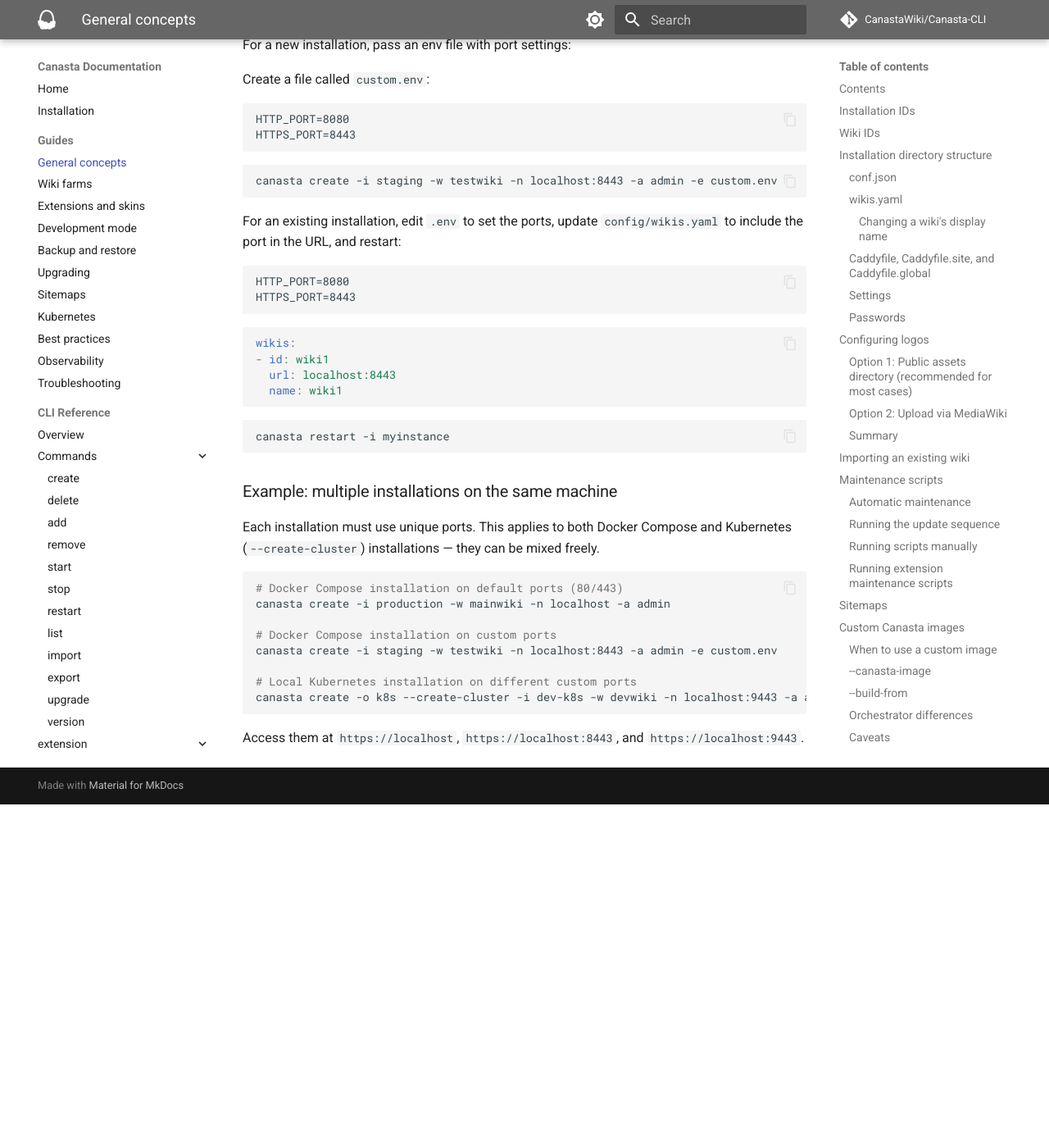
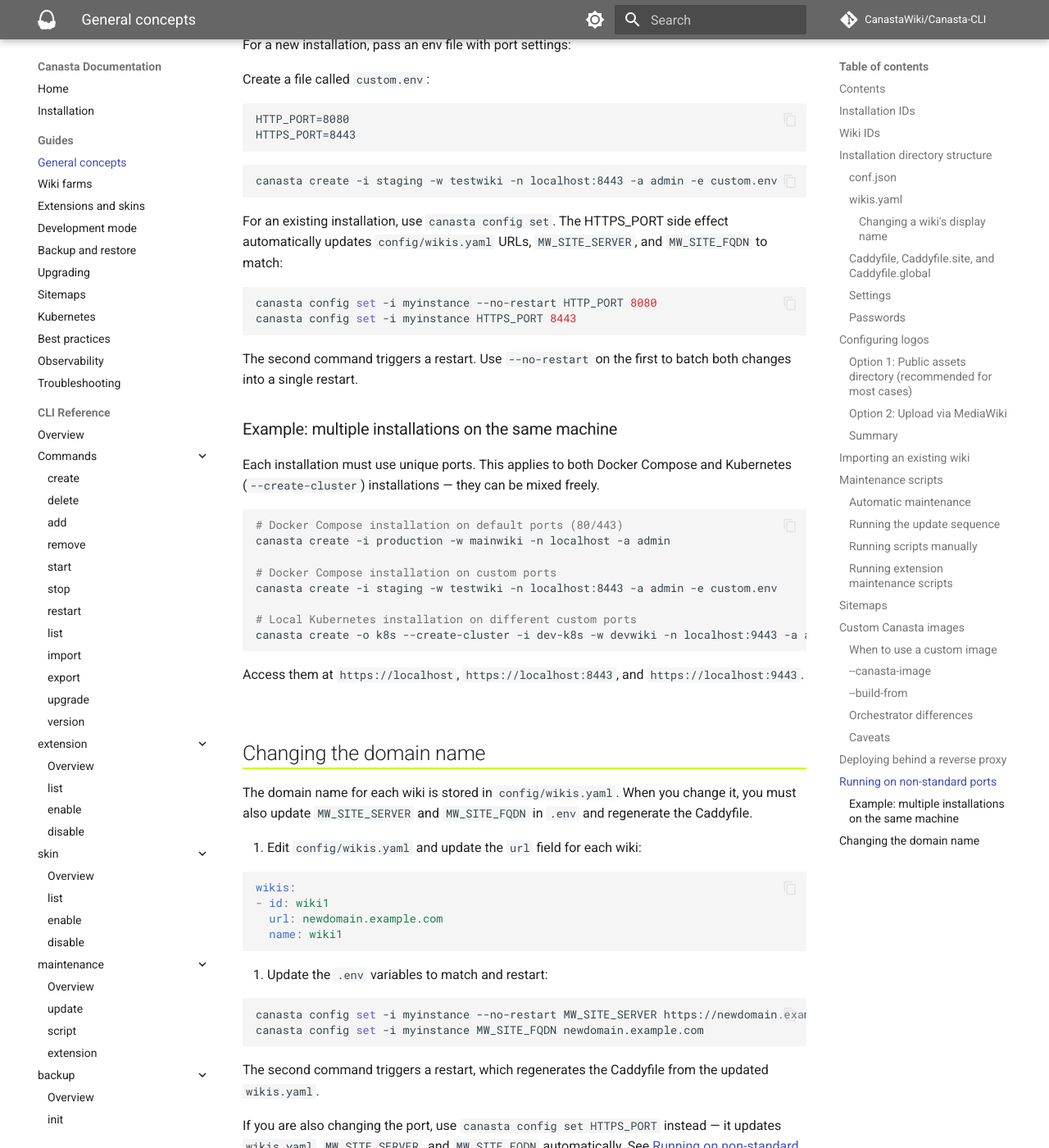
Before and after one commit to CanastaWiki/Canasta-CLI, an MkDocs documentation site: the page built from docs/guide/general-concepts.md, in a window 1280 px wide and 1400 px high, scrolled down 11599 px. Shown: the whole window at 82% size. Built offline with MkDocs 1.6.1 and Material for MkDocs 9.7.7, drawn with Linux system fonts in a browser that asks for light colours; comment, search, counter and statistics services are not loaded; before the commit the page ends 12580 px from its top, so only the background shows below that; some of the changed text lies outside the part shown.

Commit message:
Update docs to use canasta config set and add domain change section
- general-concepts.md: Replace manual .env editing for ports and reverse
  proxy with canasta config set commands. Add "Changing the domain name"
  section explaining how to update wikis.yaml and .env together.
- observability.md: Replace manual .env editing with canasta config set
  for enabling observability on existing installations.
- extensions-and-skins.md: Replace manual .env editing with canasta
  config set for enabling Elasticsearch.
- troubleshooting.md: Update CADDY_AUTO_HTTPS tip to use config set.

````diff
--- a/docs/guide/general-concepts.md
+++ b/docs/guide/general-concepts.md
@@ -452,10 +452,10 @@
 
 This generates a Caddyfile with `http://` site addresses so Caddy listens on port 80 only.
 
-For an existing installation, add `CADDY_AUTO_HTTPS=off` to the `.env` file and restart:
+For an existing installation:
 
 ```bash
-canasta restart -i myinstance
+canasta config set -i myinstance CADDY_AUTO_HTTPS off
 ```
 
 ---
@@ -476,23 +476,14 @@
 canasta create -i staging -w testwiki -n localhost:8443 -a admin -e custom.env
 ```
 
-For an existing installation, edit `.env` to set the ports, update `config/wikis.yaml` to include the port in the URL, and restart:
+For an existing installation, use `canasta config set`. The HTTPS_PORT side effect automatically updates `config/wikis.yaml` URLs, `MW_SITE_SERVER`, and `MW_SITE_FQDN` to match:
 
-```env
-HTTP_PORT=8080
-HTTPS_PORT=8443
+```bash
+canasta config set -i myinstance --no-restart HTTP_PORT 8080
+canasta config set -i myinstance HTTPS_PORT 8443
 ```
 
-```yaml
-wikis:
-- id: wiki1
-  url: localhost:8443
-  name: wiki1
-```
-
-```bash
-canasta restart -i myinstance
-```
+The second command triggers a restart. Use `--no-restart` on the first to batch both changes into a single restart.
 
 ### Example: multiple installations on the same machine
 
@@ -510,3 +501,29 @@
 ```
 
 Access them at `https://localhost`, `https://localhost:8443`, and `https://localhost:9443`.
+
+---
+
+## Changing the domain name
+
+The domain name for each wiki is stored in `config/wikis.yaml`. When you change it, you must also update `MW_SITE_SERVER` and `MW_SITE_FQDN` in `.env` and regenerate the Caddyfile.
+
+1. Edit `config/wikis.yaml` and update the `url` field for each wiki:
+
+   ```yaml
+   wikis:
+   - id: wiki1
+     url: newdomain.example.com
+     name: wiki1
+   ```
+
+2. Update the `.env` variables to match and restart:
+
+   ```bash
+   canasta config set -i myinstance --no-restart MW_SITE_SERVER https://newdomain.example.com
+   canasta config set -i myinstance MW_SITE_FQDN newdomain.example.com
+   ```
+
+   The second command triggers a restart, which regenerates the Caddyfile from the updated `wikis.yaml`.
+
+If you are also changing the port, use `canasta config set HTTPS_PORT` instead — it updates `wikis.yaml`, `MW_SITE_SERVER`, and `MW_SITE_FQDN` automatically. See [Running on non-standard ports](#running-on-non-standard-ports).
````
Also changed, not shown: docs/guide/extensions-and-skins.md (+2 -7 lines), docs/guide/observability.md (+4 -4 lines), docs/guide/troubleshooting.md (+1 -1 lines).
